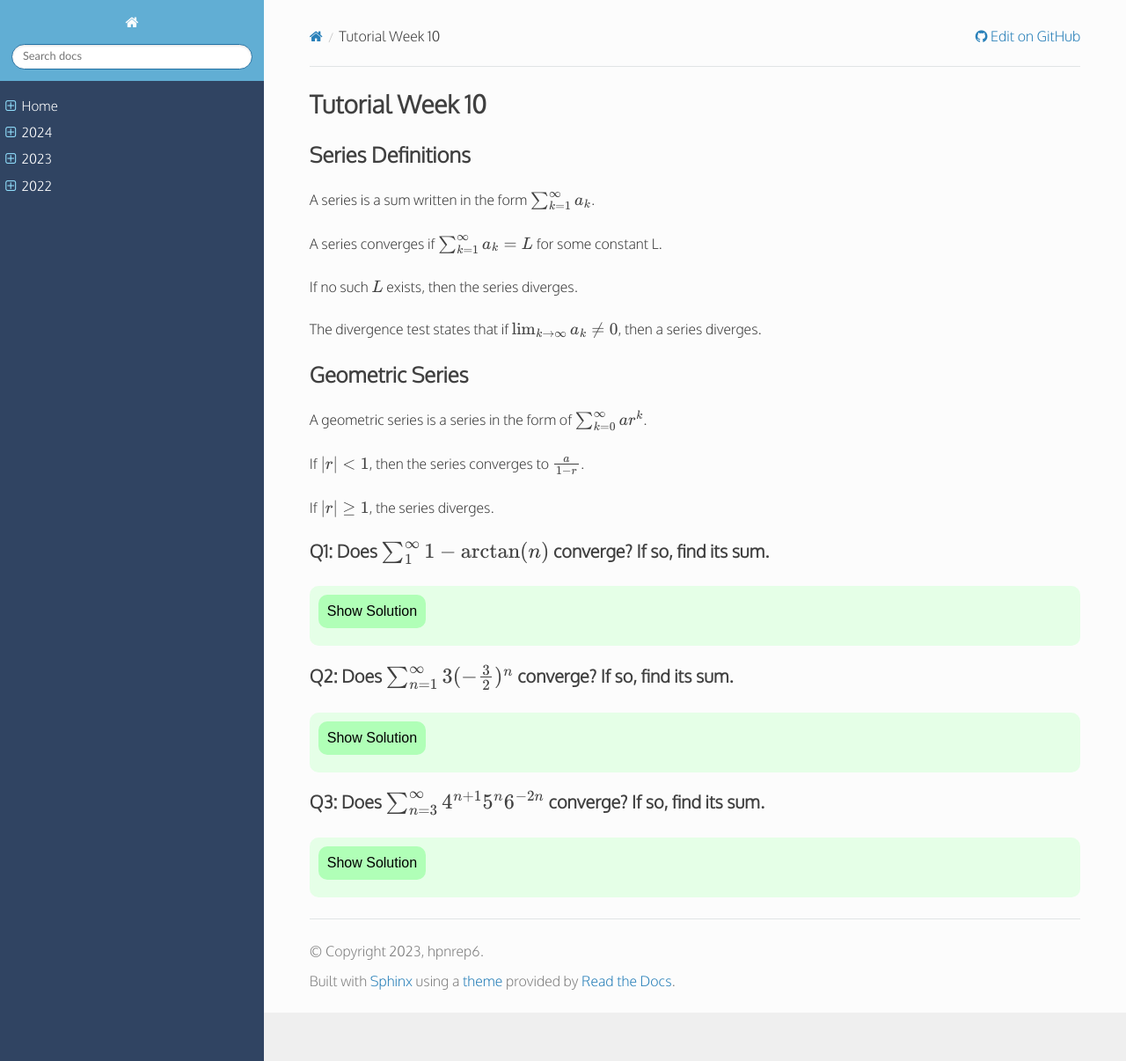
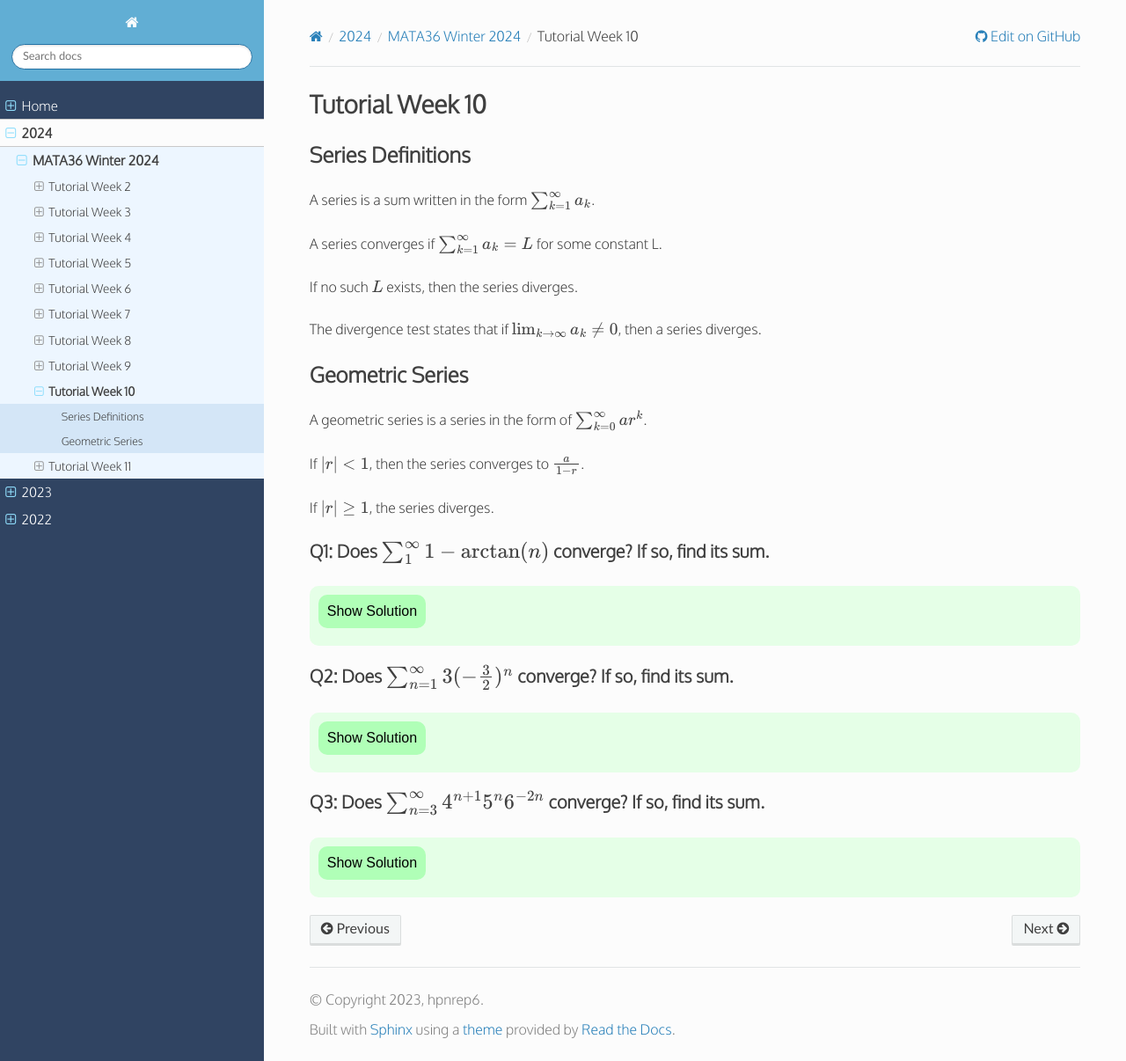
Before and after one commit to hpnrep6/t, a Sphinx documentation site: the page built from source/2024/mata36_winter/tutorial10.rst, in a window 1280 px wide and 1206 px high. Shown: the whole window at 88% size. Built offline with Sphinx 7.4.7 and the Read the Docs theme 2.0.0, drawn with Linux system fonts in a browser that asks for light colours.

Commit message:
tutorial 11

```diff
--- a/source/2024/mata36_winter/mata36.rst
+++ b/source/2024/mata36_winter/mata36.rst
@@ -18,3 +18,5 @@
    tutorial7
    tutorial8
    tutorial9
+   tutorial10
+   tutorial11
--- a/source/2024/mata36_winter/tutorial10.rst
+++ b/source/2024/mata36_winter/tutorial10.rst
@@ -35,7 +35,7 @@
 If :math:`|r| \ge 1`, the series diverges.
 
 Q1: Does :math:`\sum_1^\infty 1 - \arctan(n)` converge? If so, find its sum.
-~~~~~~~~~~~~~~~~~~~~~~~~~~~~~~~~~~~~~~~~~~~~~~~~~~~~~~~~~~~~~~~~~
+~~~~~~~~~~~~~~~~~~~~~~~~~~~~~~~~~~~~~~~~~~~~~~~~~~~~~~~~~~~~~~~~~~~~~~~~~~~~
 
 .. raw:: html
 
@@ -43,7 +43,7 @@
       <button onClick="toggleClicked(this)" class="show-answer-button">Show Solution</button>
       <div class="answer">
 
-.. image:: ./images/t10/2.jpeg
+.. image:: ../../2023/mata36_winter/images/t10/2.jpeg
    :width: 700
 
 .. raw:: html
@@ -60,7 +60,7 @@
       <button onClick="toggleClicked(this)" class="show-answer-button">Show Solution</button>
       <div class="answer">
 
-.. image:: ./images/t10/3.jpeg
+.. image:: ../../2023/mata36_winter/images/t10/3.jpeg
    :width: 700
 
 .. raw:: html
@@ -77,7 +77,7 @@
       <button onClick="toggleClicked(this)" class="show-answer-button">Show Solution</button>
       <div class="answer">
 
-.. image:: ./images/t10/4.jpeg
+.. image:: ../../2023/mata36_winter/images/t10/4.jpeg
    :width: 700
 
 .. raw:: html
```
Also changed, not shown: source/2024/mata36_winter/tutorial11.rst (added, +84 -0 lines).
